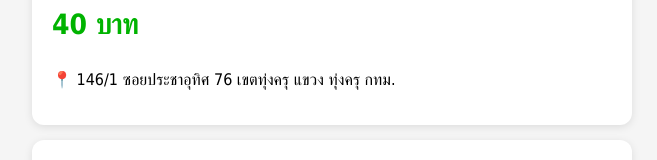
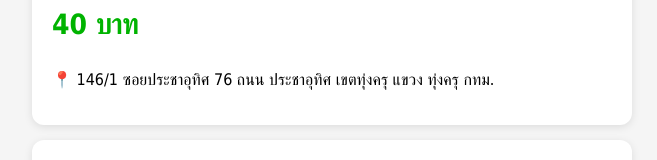
Before and after one commit to yodsapat25/laundry-payment, a plain HTML site: page index.html in a window 1280 px wide. Shown: the part 147-307 px from the top of the page, without its empty margins (308-965 px from the left). Drawn offline with Linux system fonts and the light colour scheme.

Commit message:
Fix HTML structure and content formatting

```diff
--- a/index.html
+++ b/index.html
@@ -18,7 +18,7 @@
         <h2>🧺 ซักผ้าหยอดเหรียญ LAUNDRY 24</h2>
         <p><strong>บริการ:</strong> ซักผ้า (1 เครื่อง)</p>
         <p class="price">40 บาท</p>
-        <p>📍 146/1 ซอยประชาอุทิศ 76 เขตทุ่งครุ แขวง ทุ่งครุ กทม.</p>
+        <p>📍 146/1 ซอยประชาอุทิศ 76 ถนน ประชาอุทิศ เขตทุ่งครุ แขวง ทุ่งครุ กทม.</p>
     </div>
 
     <div class="card">
```
